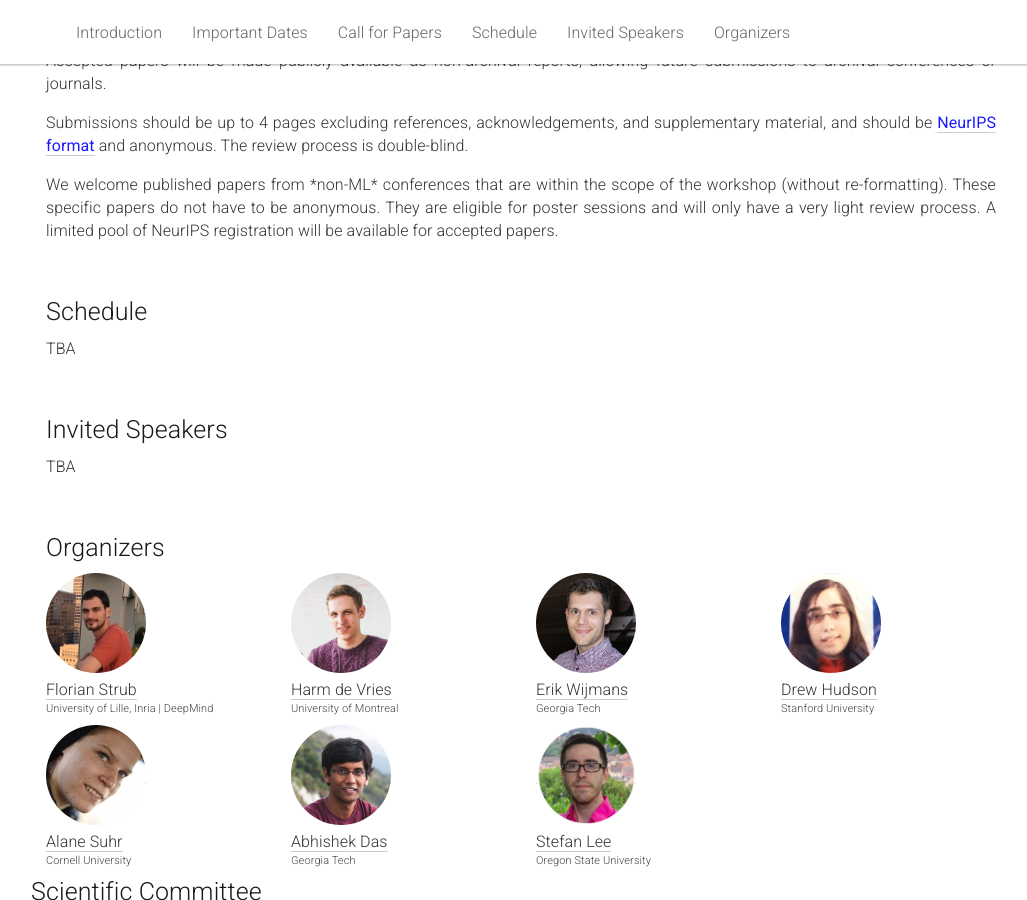
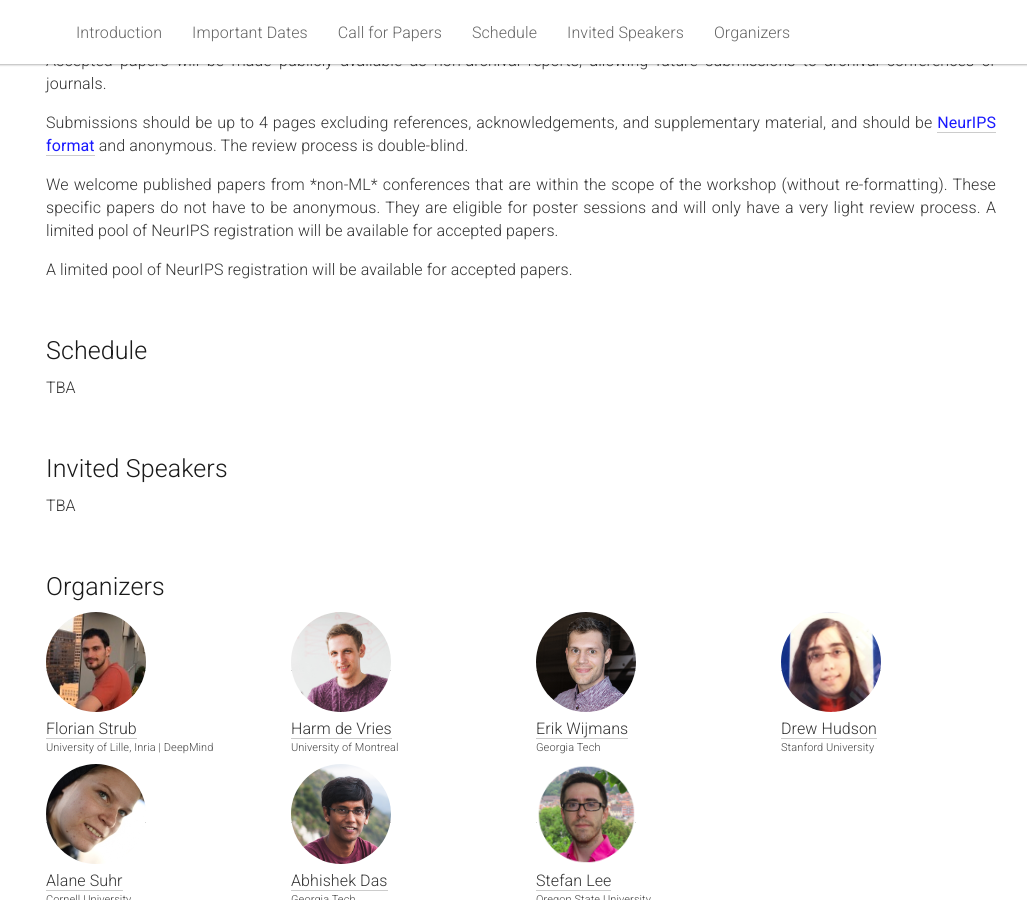
Before and after one commit to vigilworkshop/vigilworkshop.github.io, a Jekyll site: the page built from _pages/home.md, in a window 1280 px wide and 900 px high, scrolled down 1654 px. Shown: the whole window, without its empty margins (119-1146 px from the left). Built offline with Jekyll 4.4.1, drawn with Linux system fonts in a browser that asks for light colours.

Commit message:
Update home.md

```diff
--- a/_pages/home.md
+++ b/_pages/home.md
@@ -130,6 +130,9 @@ This workshop thus aims to gather people from various backgrounds - machine lear
   </p>
   <p>
   We welcome published papers from *non-ML* conferences that are within the scope of the workshop (without re-formatting). These specific papers do not have to be anonymous. They are eligible for poster sessions and will only have a very light review process. A limited pool of NeurIPS registration will be available for accepted papers.
+  </p>
+   <p>
+  A limited pool of NeurIPS registration will be available for accepted papers.
   </p>
 
   <!-- <p>
```
